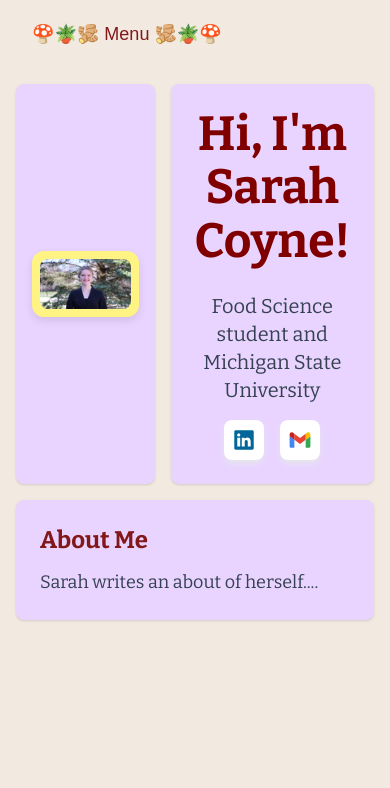
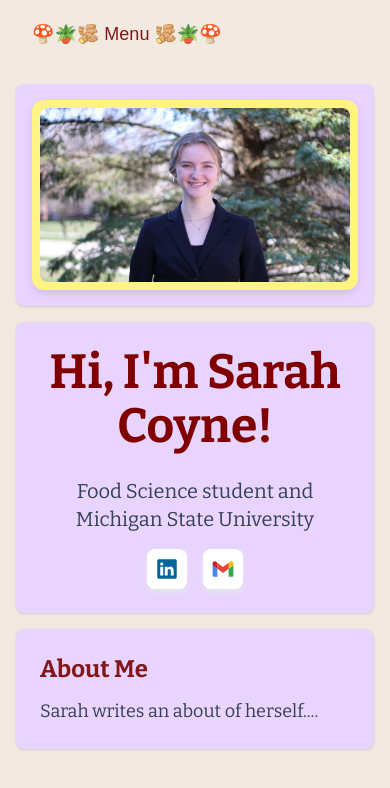
Before and after one commit to Sarah-Coyne/sarah-coyne.github.io, an Angular app in the folder sarahcoyne/: page / in a window 390 px wide. Shown: the top 788 px of the page. Built offline with nearby package versions, Linux system fonts and the light colour scheme.

Commit message:
vertical on mobile

```diff
--- a/sarahcoyne/src/app/pages/home/home.component.html
+++ b/sarahcoyne/src/app/pages/home/home.component.html
@@ -5,7 +5,7 @@
         </div>
 
         <div class="min-h-screen flex flex-col gap-4 p-4">
-            <div class="flex gap-4">
+            <div class="flex flex-col md:flex-row gap-4">
                 <!-- Image div -->
                 <div class="flex-1 flex bg-purple-200 p-4 rounded-lg shadow items-center justify-center">
                     <figure class="flower-figure flex items-center justify-center">
```
